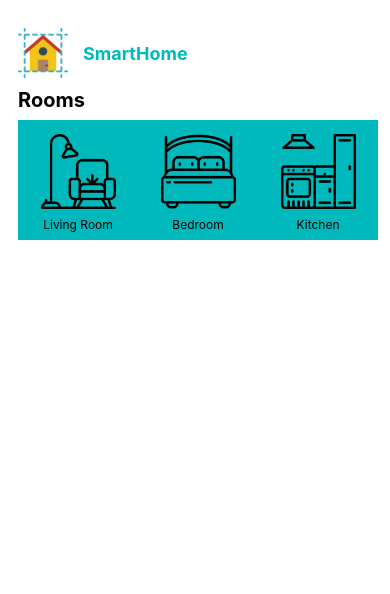
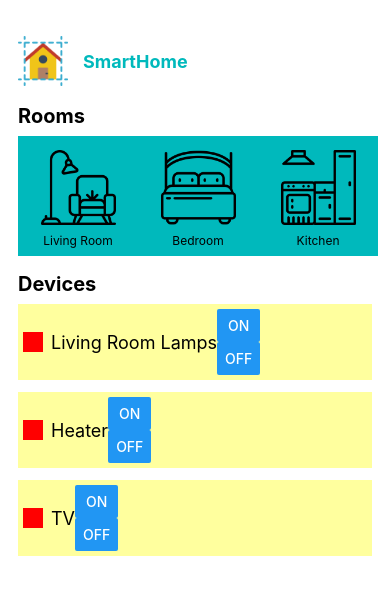
Before and after one commit to dondestefano/hybrid_lesson_two, a React Native app: screen / in a window 390 px wide. Shown: the top 594 px of the page. Built offline with nearby package versions, Linux system fonts and the light colour scheme.

Commit message:
Adds partially finished devices.

```diff
--- a/App.js
+++ b/App.js
@@ -3,12 +3,14 @@ import React from 'react';
 import { StyleSheet, Text, View } from 'react-native';
 import Header from './Header.js'
 import Rooms from './Rooms.js'
+import Devices from './Devices.js'
 
 export default function App() {
   return (
     <View style={styles.container}>
-      <Header></Header>
-      <Rooms></Rooms>
+      <Header/>
+      <Rooms/>
+      <Devices/>
     </View>
   );
 }
--- /dev/null
+++ b/Devices.js
@@ -0,0 +1,96 @@
+import React, { useState } from 'react';
+import { StyleSheet, Text, View, Button } from 'react-native';
+import PropTypes from 'prop-types';
+
+
+const Device = (props) => {
+    const [backgroundColor, setBackgroundColor] = useState('red')
+    const [onDisabled, setOnDisabled] = useState("true")
+    const [offDisabled, setOffDisabled] = useState("true")
+
+    function on() {
+        setBackgroundColor("green")
+        setOnDisabled("true")
+        setOffDisabled("false")
+    }
+
+    function off() {
+        setBackgroundColor("red")
+        setOnDisabled("false")
+        setOffDisabled("true")
+    }
+
+
+    return (
+    <View style = {styles.deviceContainer}>
+        <View style={{...styles.statusBox, backgroundColor: backgroundColor}}/>
+
+        <Text style={ styles.deviceText }>{props.title}</Text>
+
+        <View style={{...styles.buttonContainer}}>
+            <Button title="On" disable={onDisabled} onPress={()=> {
+                on()
+            }
+            }/>
+            <Button title="Off" disable={offDisabled} onPress={()=> {
+                off()
+            }
+            }
+            />
+        </View>
+    </View>
+    );
+}
+
+export default function Devices() {
+    return (
+    <View style={{width: "100%"}}>
+        <Text style={styles.text}>Devices</Text>
+        <Device title = "Living Room Lamps"></Device>
+        <Device title = "Heater"></Device>
+        <Device title = "TV"></Device>
+    </View>
+    );
+  }
+
+  Device.defaultProps = {
+    title: "I'm a device",
+  };
+
+  Device.propTypes = {
+    title: PropTypes.string,
+  };
+
+  const styles = StyleSheet.create({
+    text: {
+        fontSize: 20,
+        fontWeight: "bold",
+        marginVertical: 8,
+    },
+
+    deviceText: {
+        fontSize: 18,
+        textAlign: "center"
+    },
+
+    deviceContainer: {
+        width: "100%",
+        backgroundColor: "#FFFF9E",
+        flexDirection: "row",
+        padding: 5,
+        alignItems: "center",
+        marginBottom: 12,
+        justifyContent: "flex-start"
+    },
+
+    statusBox: {
+        width: 20,
+        height: 20,
+        marginEnd: 8
+    },
+
+    buttonContainer: {
+        flexDirection: "column",
+        alignSelf: "flex-end"
+    }
+  });
--- a/Header.js
+++ b/Header.js
@@ -19,6 +19,7 @@ const styles = StyleSheet.create({
       width: "100%",
       height: 70,
       alignItems:"center",
+      marginVertical: 8
     },
 
     text: {
--- a/Rooms.js
+++ b/Rooms.js
@@ -47,12 +47,12 @@ const styles = StyleSheet.create({
     boxRow: {
         flexDirection: "row",
         justifyContent: "space-between",
-        width: "100%"
+        width: "100%",
+        marginVertical: 8,
     },
 
     text: {
         fontSize: 20,
         fontWeight: "bold",
-        marginBottom: 8
     }
   });
```
